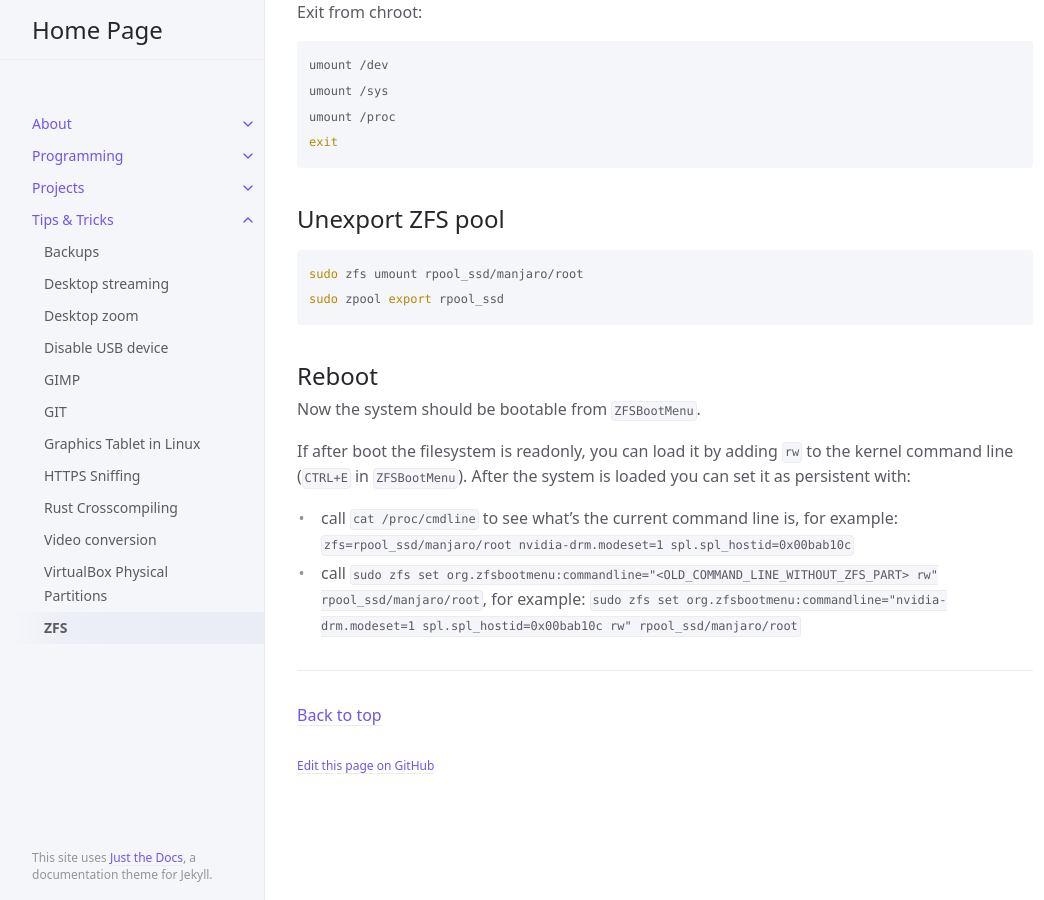
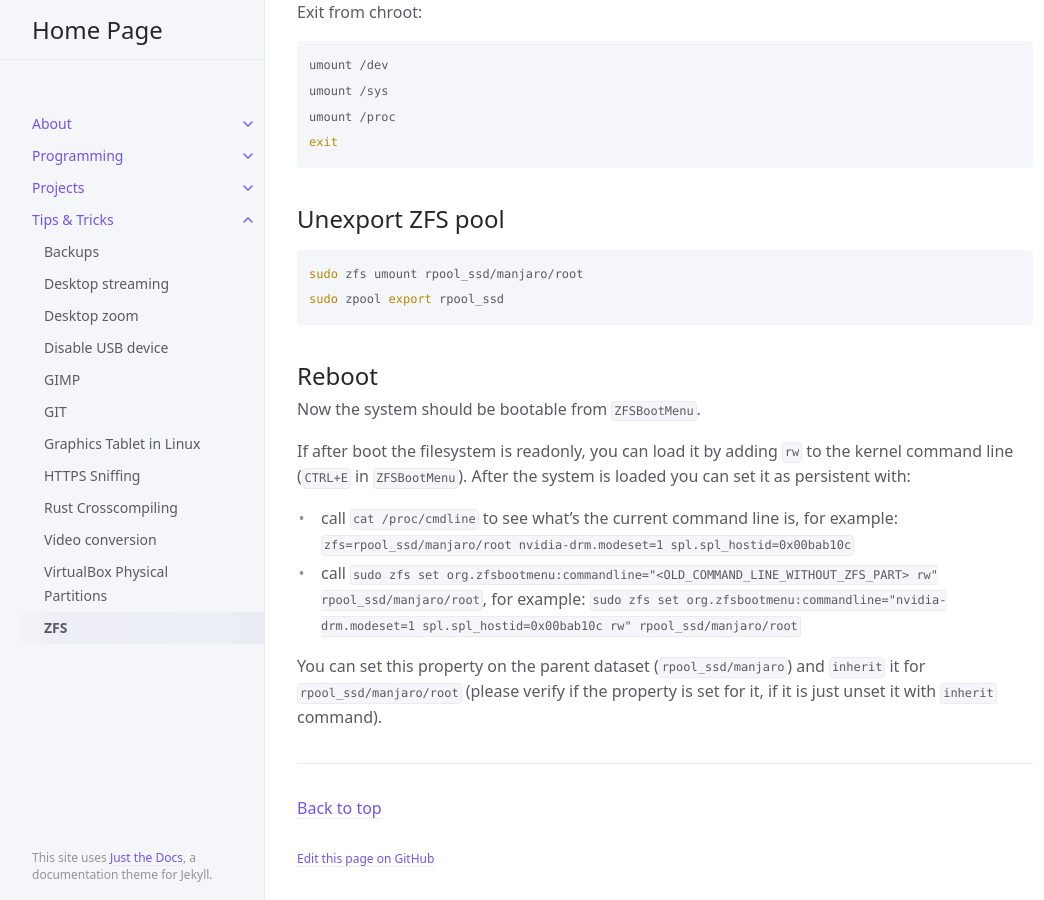
Before and after one commit to marek-g/marek-g.github.io, a Jekyll site: the page built from posts/tips_and_tricks/zfs.md, in a window 1280 px wide and 900 px high, scrolled down 2851 px. Shown: the whole window, without its empty margins (107-1151 px from the left). Built offline with Jekyll 4.4.1, drawn with Linux system fonts in a browser that asks for light colours.

Commit message:
Update zfs.md

```diff
--- a/posts/tips_and_tricks/zfs.md
+++ b/posts/tips_and_tricks/zfs.md
@@ -156,3 +156,5 @@ If after boot the filesystem is readonly, you can load it by adding `rw` to the
 
 - call `cat /proc/cmdline` to see what's the current command line is, for example: `zfs=rpool_ssd/manjaro/root nvidia-drm.modeset=1 spl.spl_hostid=0x00bab10c`
 - call `sudo zfs set org.zfsbootmenu:commandline="<OLD_COMMAND_LINE_WITHOUT_ZFS_PART> rw" rpool_ssd/manjaro/root`, for example: `sudo zfs set org.zfsbootmenu:commandline="nvidia-drm.modeset=1 spl.spl_hostid=0x00bab10c rw" rpool_ssd/manjaro/root`
+
+You can set this property on the parent dataset (`rpool_ssd/manjaro`) and `inherit` it for `rpool_ssd/manjaro/root` (please verify if the property is set for it, if it is just unset it with `inherit` command).
```
